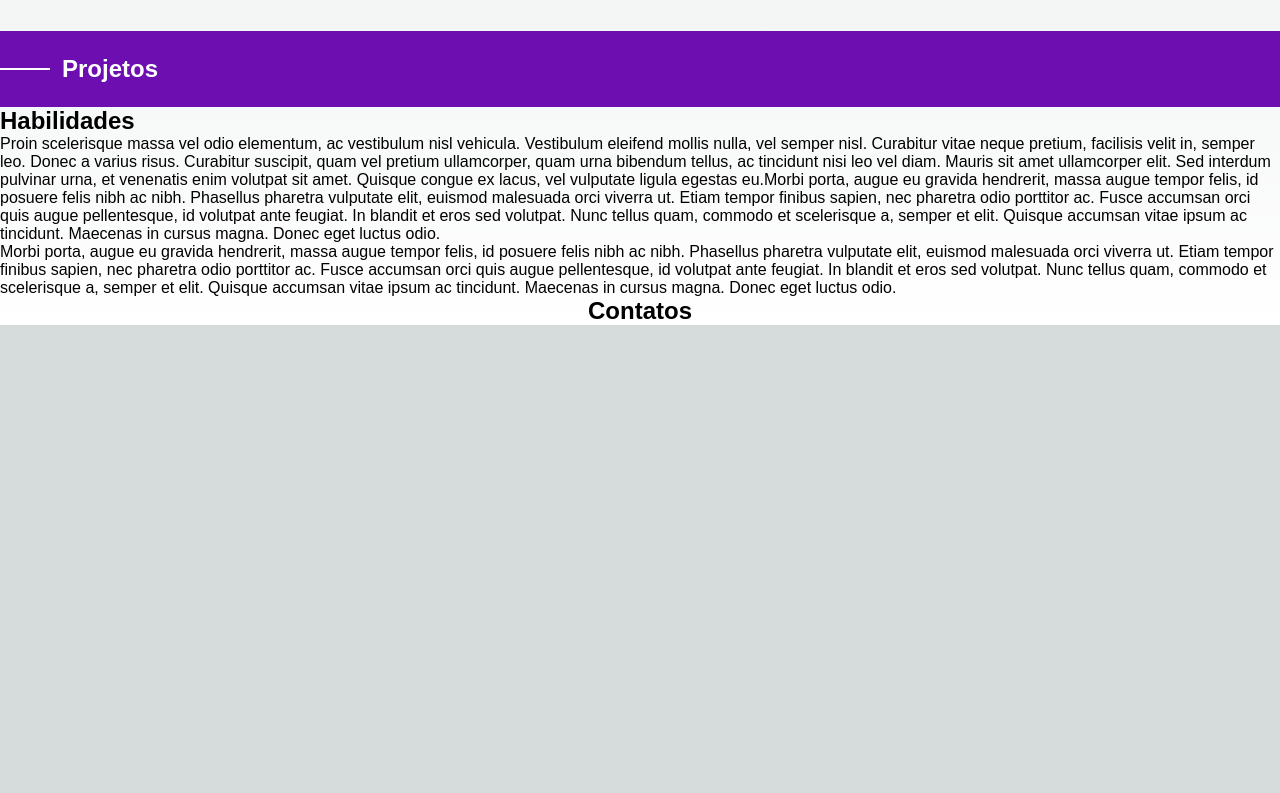
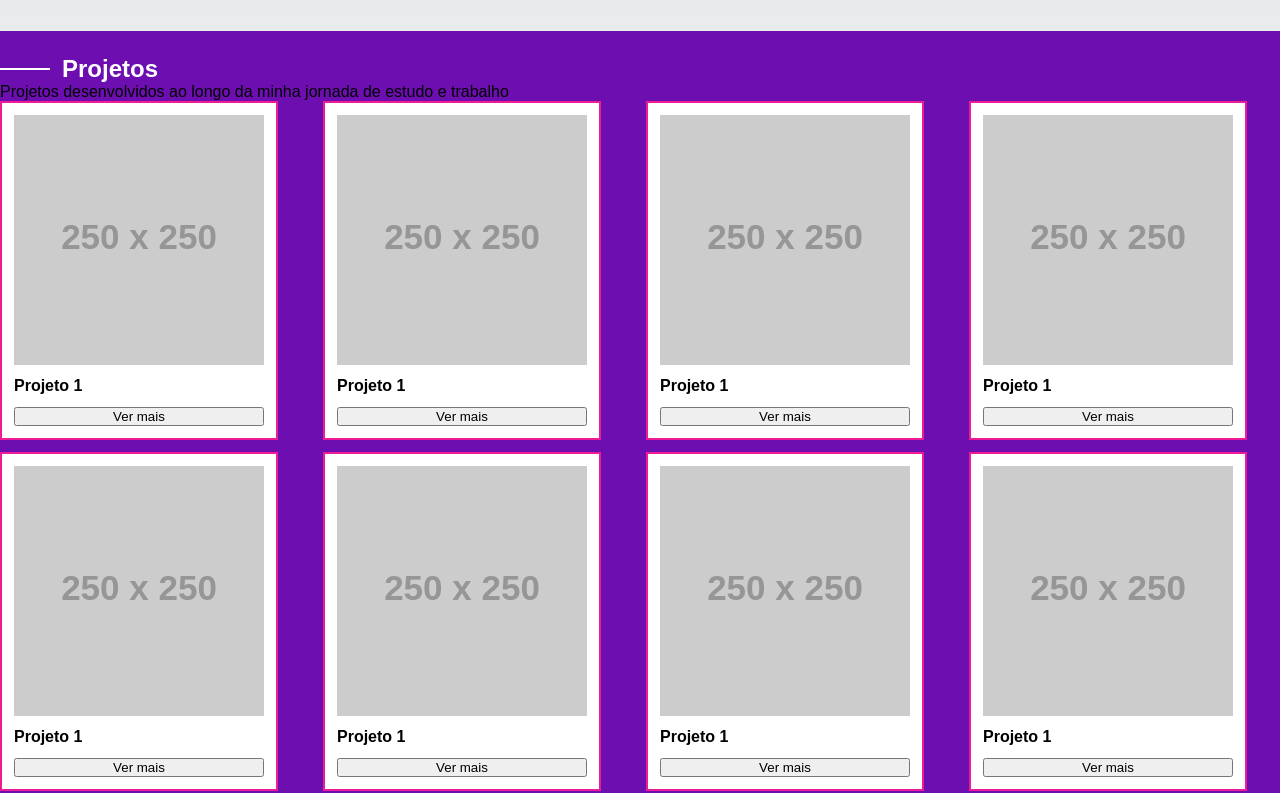
Before and after one commit to victor-magaldi/nextjs-portifolio24, a Next.js app: page / in a window 1280 px wide. Shown: the part 841-1634 px from the top of the page. Before the commit the page ends 1166 px from the top, so only its background shows below. Built offline with nearby package versions, Linux system fonts and the light colour scheme.

Commit message:
cards projects

```diff
--- a/src/components/SectionProjects/index.tsx
+++ b/src/components/SectionProjects/index.tsx
@@ -6,6 +6,84 @@ export function SectionProjects() {
     <section className={styles.projects}>
       <div className="container">
         <h2>Projetos</h2>
+        <p>
+          Projetos desenvolvidos ao longo da minha jornada de estudo e trabalho
+        </p>
+        <div className={styles.projectLists}>
+          <div className={styles.projectCard}>
+            <img
+              src="https://placehold.co/250?text=Projeto1"
+              className={styles.projectCardImg}
+              alt="Projeto1"
+            />
+            <h4 className={styles.projectName}>Projeto 1 </h4>
+            <button className="">Ver mais</button>
+          </div>
+
+          <div className={styles.projectCard}>
+            <img
+              src="https://placehold.co/250?text=Projeto1"
+              className={styles.projectCardImg}
+              alt="Projeto1"
+            />
+            <h4 className={styles.projectName}>Projeto 1 </h4>
+            <button className="">Ver mais</button>
+          </div>
+          <div className={styles.projectCard}>
+            <img
+              src="https://placehold.co/250?text=Projeto1"
+              className={styles.projectCardImg}
+              alt="Projeto1"
+            />
+            <h4 className={styles.projectName}>Projeto 1 </h4>
+            <button className="">Ver mais</button>
+          </div>
+          <div className={styles.projectCard}>
+            <img
+              src="https://placehold.co/250?text=Projeto1"
+              className={styles.projectCardImg}
+              alt="Projeto1"
+            />
+            <h4 className={styles.projectName}>Projeto 1 </h4>
+            <button className="">Ver mais</button>
+          </div>
+          <div className={styles.projectCard}>
+            <img
+              src="https://placehold.co/250?text=Projeto1"
+              className={styles.projectCardImg}
+              alt="Projeto1"
+            />
+            <h4 className={styles.projectName}>Projeto 1 </h4>
+            <button className="">Ver mais</button>
+          </div>
+          <div className={styles.projectCard}>
+            <img
+              src="https://placehold.co/250?text=Projeto1"
+              className={styles.projectCardImg}
+              alt="Projeto1"
+            />
+            <h4 className={styles.projectName}>Projeto 1 </h4>
+            <button className="">Ver mais</button>
+          </div>
+          <div className={styles.projectCard}>
+            <img
+              src="https://placehold.co/250?text=Projeto1"
+              className={styles.projectCardImg}
+              alt="Projeto1"
+            />
+            <h4 className={styles.projectName}>Projeto 1 </h4>
+            <button className="">Ver mais</button>
+          </div>
+          <div className={styles.projectCard}>
+            <img
+              src="https://placehold.co/250?text=Projeto1"
+              className={styles.projectCardImg}
+              alt="Projeto1"
+            />
+            <h4 className={styles.projectName}>Projeto 1 </h4>
+            <button className="">Ver mais</button>
+          </div>
+        </div>
       </div>
     </section>
   );
--- a/src/components/SectionProjects/styles.module.css
+++ b/src/components/SectionProjects/styles.module.css
@@ -18,5 +18,26 @@
   background-color: var(--color2);
   margin-right: 12px;
 }
-.textMe {
+
+.projects .projectLists {
+  display: grid;
+  grid-template-columns: 1fr 1fr 1fr 1fr;
+  gap: 12px;
 }
+.projectCard {
+  background-color: var(--color2);
+  display: flex;
+  flex-direction: column;
+  justify-content: center;
+  padding: 12px;
+  width: max-content;
+  border: solid #ed1c94 2px;
+}
+
+.projectCard img {
+  width: 250px;
+  height: 250px;
+}
+.projectCard .projectName {
+  margin: 12px 0;
+}
```
